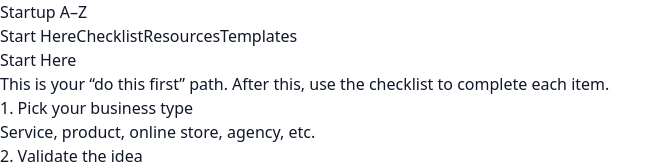
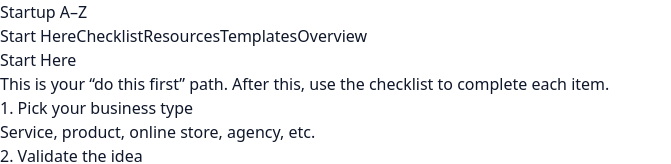
Before and after one commit to pandy-has/startup-a2z, a Next.js app: page /start in a window 1280 px wide. Shown: the top 164 px of the page, without its empty margins (0-671 px from the left). Built offline with nearby package versions, Linux system fonts and the light colour scheme.

Commit message:
Update Nav.tsx

```diff
--- a/src/components/Nav.tsx
+++ b/src/components/Nav.tsx
@@ -12,6 +12,7 @@ export default function Nav() {
           <Link className="hover:underline" href="/checklist">Checklist</Link>
           <Link className="hover:underline" href="/resources">Resources</Link>
           <Link className="hover:underline" href="/templates">Templates</Link>
+          <Link className="hover:underline" href="/overview">Overview</Link>
         </nav>
       </div>
     </header>
```
